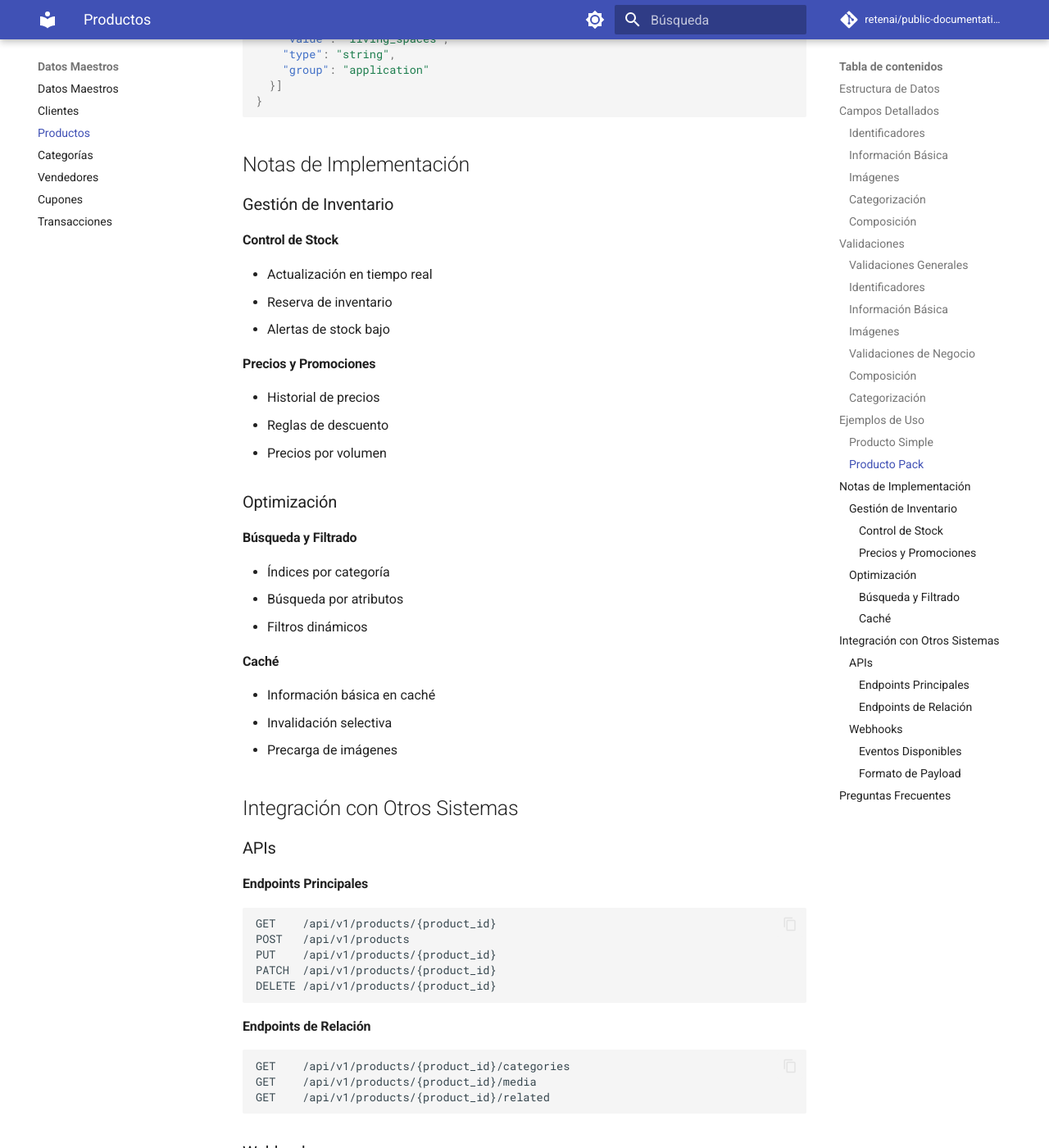
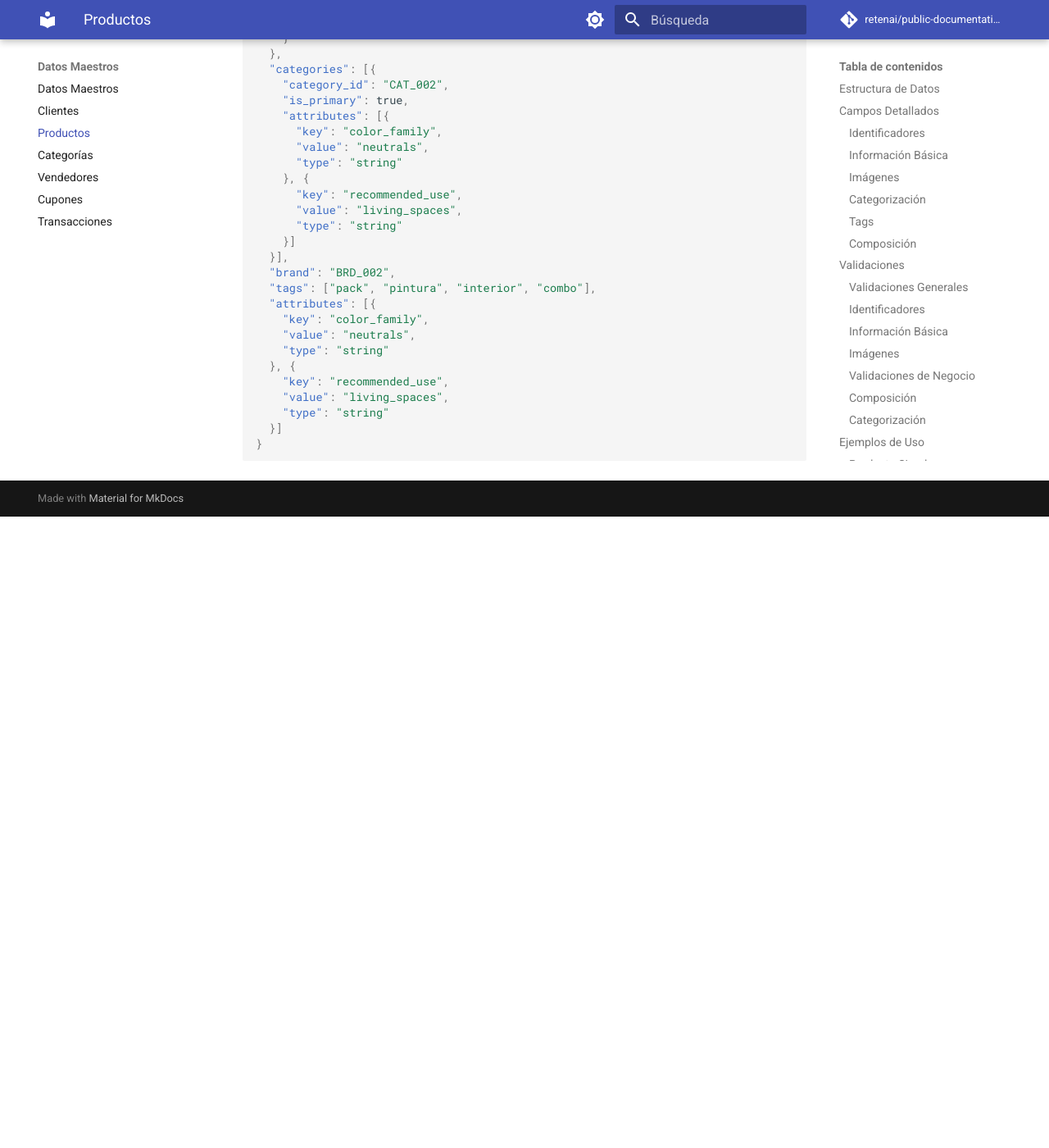
Before and after one commit to retenai/public-documentation, an MkDocs documentation site: the page built from docs/master-data/product/README.md, in a window 1280 px wide and 1400 px high, scrolled down 6811 px. Shown: the whole window at 82% size. Built offline with MkDocs 1.6.1 and Material for MkDocs 9.7.7, drawn with Linux system fonts in a browser that asks for light colours; comment, search, counter and statistics services are not loaded; after the commit the page ends 7441 px from its top, so only the background shows below that; some of the changed text lies outside the part shown.

Commit message:
refactor(product): Simplify product structure
- Remove pricing section and price references

- Simplify brand structure to a string

- Rename custom_attributes to attributes in categories

- Remove position field from categories

````diff
--- a/docs/master-data/product/README.md
+++ b/docs/master-data/product/README.md
@@ -34,13 +36,21 @@ Los productos representan los artículos comercializados a través de la platafo
   },
 
   // Categorización
-  "categorization": {
-    "category": "string",
-    "subcategories": ["string"],
-    "tags": ["string"],
-    "brand": "string",
-    "collection": "string"
-  },
+  "categories": [{
+    "category_id": "string",     // Referencia al ID de la categoría
+    "is_primary": "boolean",     // Indica si es la categoría principal del producto
+    "attributes": [{            // Atributos específicos de la relación producto-categoría
+      "key": "string",
+      "value": "string",
+      "type": "string"
+    }]
+  }],
+
+  // Información de marca
+  "brand": "string",       // Identificador de la marca
+
+  // Tags para búsqueda y filtrado
+  "tags": ["string"],     // Lista de etiquetas para búsqueda y categorización adicional
 
   // Características físicas
   "physical": {
@@ -83,20 +93,11 @@ Los productos representan los artículos comercializados a través de la platafo
     "display_unit": "string"
   },
 
-  // Información comercial
-  "commercial": {
-    "base_price": "number",
-    "currency": "string",
-    "unit_of_measure": "string"
-  },
-
   // Atributos personalizados
   "attributes": [{
     "key": "string",
     "value": "string",
-    "type": "string",    // Tipo de valor (string, number, date, boolean)
-    "unit": "string",
-    "group": "string"
+    "type": "string"    // Tipo de valor (string, number, date, boolean)
   }],
 
   // Marcas temporales
@@ -143,13 +144,17 @@ Los productos representan los artículos comercializados a través de la platafo
 
 ### Categorización
 
-| Campo         | Tipo   | Descripción                        |
-| ------------- | ------ | ---------------------------------- |
-| category      | string | Categoría principal                |
-| subcategories | array  | Lista de subcategorías             |
-| tags          | array  | Etiquetas para búsqueda y filtrado |
-| brand         | string | Marca del producto                 |
-| collection    | string | Colección o línea de productos     |
+| Campo       | Tipo    | Descripción                                             |
+| ----------- | ------- | ------------------------------------------------------- |
+| category_id | string  | Referencia al ID de la categoría                        |
+| is_primary  | boolean | Indica si es la categoría principal                     |
+| attributes  | array   | Atributos específicos de la relación producto-categoría |
+
+### Tags
+
+| Campo | Tipo     | Requerido | Descripción                                       |
+| ----- | -------- | --------- | ------------------------------------------------- |
+| tags  | string[] | No        | Lista de etiquetas para búsqueda y categorización |
 
 ### Composición
 
@@ -222,27 +230,29 @@ Los productos representan los artículos comercializados a través de la platafo
     "main_image_url": "https://example.com/images/main.jpg",
     "thumbnail_url": "https://example.com/images/thumb.jpg"
   },
-  "categorization": {
-    "category": "Pinturas",
-    "subcategories": ["Interior", "Látex"],
-    "brand": "Premium Paints"
-  },
-  "commercial": {
-    "base_price": 15000,
-    "currency": "CLP",
-    "unit_of_measure": "galón"
-  },
+  "categories": [{
+    "category_id": "CAT_001",
+    "is_primary": true,
+    "attributes": [{
+      "key": "coverage",
+      "value": "12",
+      "type": "numeric"
+    }, {
+      "key": "finish",
+      "value": "matte",
+      "type": "string"
+    }]
+  }],
+  "brand": "BRD_001",
+  "tags": ["pintura", "latex", "interior", "premium"],
   "attributes": [{
     "key": "coverage",
     "value": "12",
-    "type": "numeric",
-    "unit": "m2/L",
-    "group": "technical"
+    "type": "numeric"
   }, {
     "key": "finish",
     "value": "matte",
-    "type": "string",
-    "group": "appearance"
+    "type": "string"
   }]
 }
 ```
@@ -268,117 +281,29 @@ Los productos representan los artículos comercializados a través de la platafo
       "unit_measure": "galón"
     }
   },
-  "commercial": {
-    "base_price": 40000,
-    "currency": "CLP",
-    "unit_of_measure": "pack"
-  },
+  "categories": [{
+    "category_id": "CAT_002",
+    "is_primary": true,
+    "attributes": [{
+      "key": "color_family",
+      "value": "neutrals",
+      "type": "string"
+    }, {
+      "key": "recommended_use",
+      "value": "living_spaces",
+      "type": "string"
+    }]
+  }],
+  "brand": "BRD_002",
+  "tags": ["pack", "pintura", "interior", "combo"],
   "attributes": [{
     "key": "color_family",
     "value": "neutrals",
-    "type": "string",
-    "group": "appearance"
+    "type": "string"
   }, {
     "key": "recommended_use",
     "value": "living_spaces",
-    "type": "string",
-    "group": "application"
+    "type": "string"
   }]
 }
 ```
-
-## Notas de Implementación
-
-### Gestión de Inventario
-
-#### Control de Stock
-
-   - Actualización en tiempo real
-   - Reserva de inventario
-   - Alertas de stock bajo
-
-#### Precios y Promociones
-
-   - Historial de precios
-   - Reglas de descuento
-   - Precios por volumen
-
-### Optimización
-
-#### Búsqueda y Filtrado
-
-   - Índices por categoría
-   - Búsqueda por atributos
-   - Filtros dinámicos
-
-#### Caché
-
-   - Información básica en caché
-   - Invalidación selectiva
-   - Precarga de imágenes
-
-## Integración con Otros Sistemas
-
-### APIs
-
-#### Endpoints Principales
-   ```
-   GET    /api/v1/products/{product_id}
-   POST   /api/v1/products
-   PUT    /api/v1/products/{product_id}
-   PATCH  /api/v1/products/{product_id}
-   DELETE /api/v1/products/{product_id}
-   ```
-
-#### Endpoints de Relación
-   ```
-   GET    /api/v1/products/{product_id}/categories
-   GET    /api/v1/products/{product_id}/media
-   GET    /api/v1/products/{product_id}/related
-   ```
-
-### Webhooks
-
-#### Eventos Disponibles
-
-   - `product.created`
-   - `product.updated`
-   - `product.status_changed`
-   - `product.stock_updated`
-
-#### Formato de Payload
-
-   ```json
-   {
-     "event": "product.stock_updated",
-     "timestamp": "2024-03-19T14:30:00Z",
-     "data": {
-       "product_id": "string",
-       "changes": [{
-         "field": "stock_level",
-         "old_value": 100,
-         "new_value": 95
-       }]
-     }
-   }
-   ```
-
-## Preguntas Frecuentes
-
-**¿Cómo manejar variantes de productos?**
-
-   - Usar productos relacionados
-   - Mantener atributos específicos
-   - Vincular SKUs relacionados
-
-**¿Cómo gestionar cambios de precio?**
-
-   - Mantener historial de precios
-   - Programar cambios futuros
-   - Notificar a stakeholders
-
-**¿Cómo manejar productos descontinuados?**
-
-   - Mantener registro histórico
-   - Sugerir alternativas
-   - Gestionar inventario remanente
````
Also changed, not shown: other parts of docs/master-data/product/README.md (+12 -4 lines).
